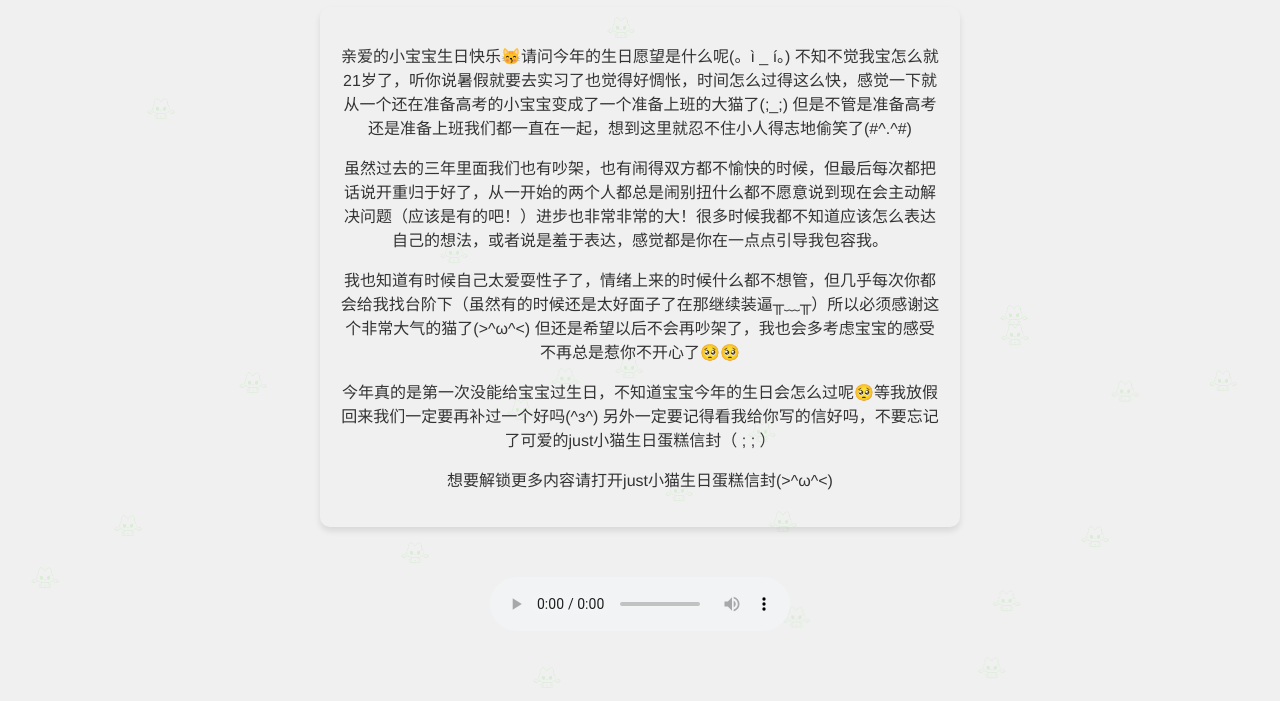
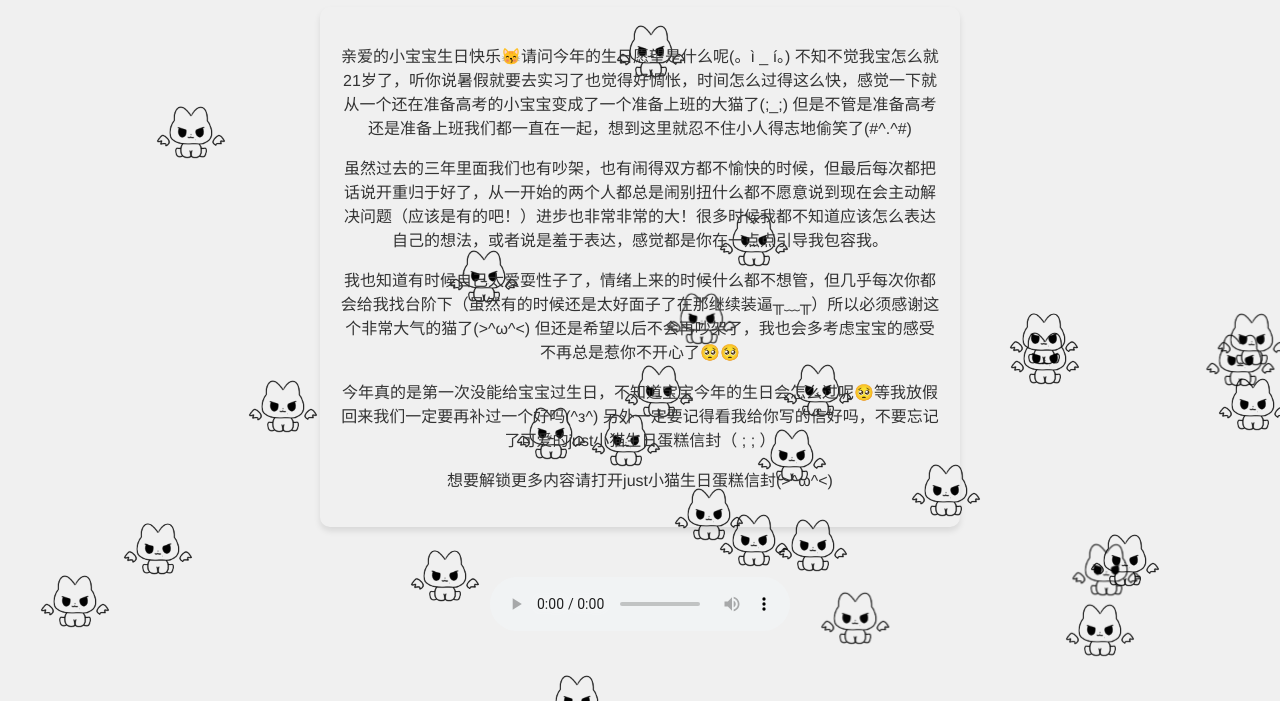
Before and after one commit to imsimon0110/Happybirthday, a plain HTML site: page index.html in a window 1280 px wide. Shown: the part 99-800 px from the top of the page. Drawn offline with Linux system fonts and the light colour scheme.

Commit message:
index.html

```diff
--- a/index.html
+++ b/index.html
@@ -49,10 +49,11 @@
 
     .cat {
       position: absolute;
-      width: 40px;
+      width: 100px;
       height: auto;
-      opacity: 0.9;
-      animation: float 12s linear infinite;
+      opacity: 1;
+      animation: float 10s linear infinite;
+      filter: brightness(0) contrast(1000%);
     }
 
     @keyframes float {
@@ -63,11 +64,63 @@
         transform: translateY(-200px) translateX(100vw);
       }
     }
+    /* 控制猫的数量和飘动位置 */
+    .cat:nth-child(1) {
+      left: 5%;
+      animation-delay: 0s;
+    }
+    .cat:nth-child(2) {
+      left: 15%;
+      animation-delay: 2s;
+    }
+    .cat:nth-child(3) {
+      left: 25%;
+      animation-delay: 1.5s;
+    }
+    .cat:nth-child(4) {
+      left: 35%;
+      animation-delay: 3s;
+    }
+    .cat:nth-child(5) {
+      left: 45%;
+      animation-delay: 2.5s;
+    }
+    .cat:nth-child(6) {
+      left: 55%;
+      animation-delay: 1.2s;
+    }
+    .cat:nth-child(7) {
+      left: 65%;
+      animation-delay: 0.8s;
+    }
+    .cat:nth-child(8) {
+      left: 75%;
+      animation-delay: 2.2s;
+    }
+    .cat:nth-child(9) {
+      left: 85%;
+      animation-delay: 1.8s;
+    }
+    .cat:nth-child(10) {
+      left: 95%;
+      animation-delay: 0.5s;
+    }
   </style>
 </head>
 <body>
   <!-- 动画背景 -->
-  <div class="background" id="background"></div>
+  <div class="background" id="background">
+    <img src="cat.png" class="cat" />
+    <img src="cat.png" class="cat" />
+    <img src="cat.png" class="cat" />
+    <img src="cat.png" class="cat" />
+    <img src="cat.png" class="cat" />
+    <img src="cat.png" class="cat" />
+    <img src="cat.png" class="cat" />
+    <img src="cat.png" class="cat" />
+    <img src="cat.png" class="cat" />
+    <img src="cat.png" class="cat" />
+  </div>
 
   <!-- 文字内容 -->
   <h1>生日快乐哟小宝宝(>^3^<)</h1>
```
